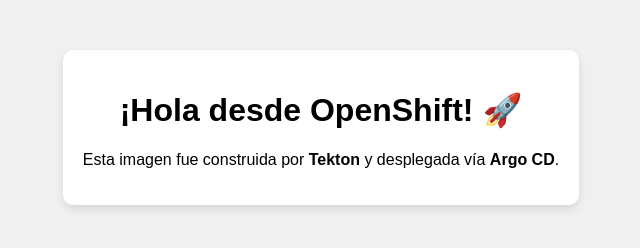
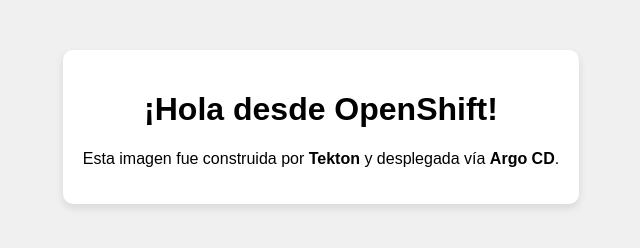
Before and after one commit to jmartinez-fusion/demo-app, a plain HTML site: page index.html in a window 1280 px wide. Shown: the whole page, without its empty margins (319-959 px from the left). Drawn offline with Linux system fonts and the light colour scheme.

Commit message:
delete icon

```diff
--- a/index.html
+++ b/index.html
@@ -9,7 +9,7 @@
 </head>
 <body>
     <div class="card">
-        <h1>¡Hola desde OpenShift! 🚀</h1>
+        <h1>¡Hola desde OpenShift!</h1>
         <p>Esta imagen fue construida por <strong>Tekton</strong> y desplegada vía <strong>Argo CD</strong>.</p>
     </div>
 </body>
```
